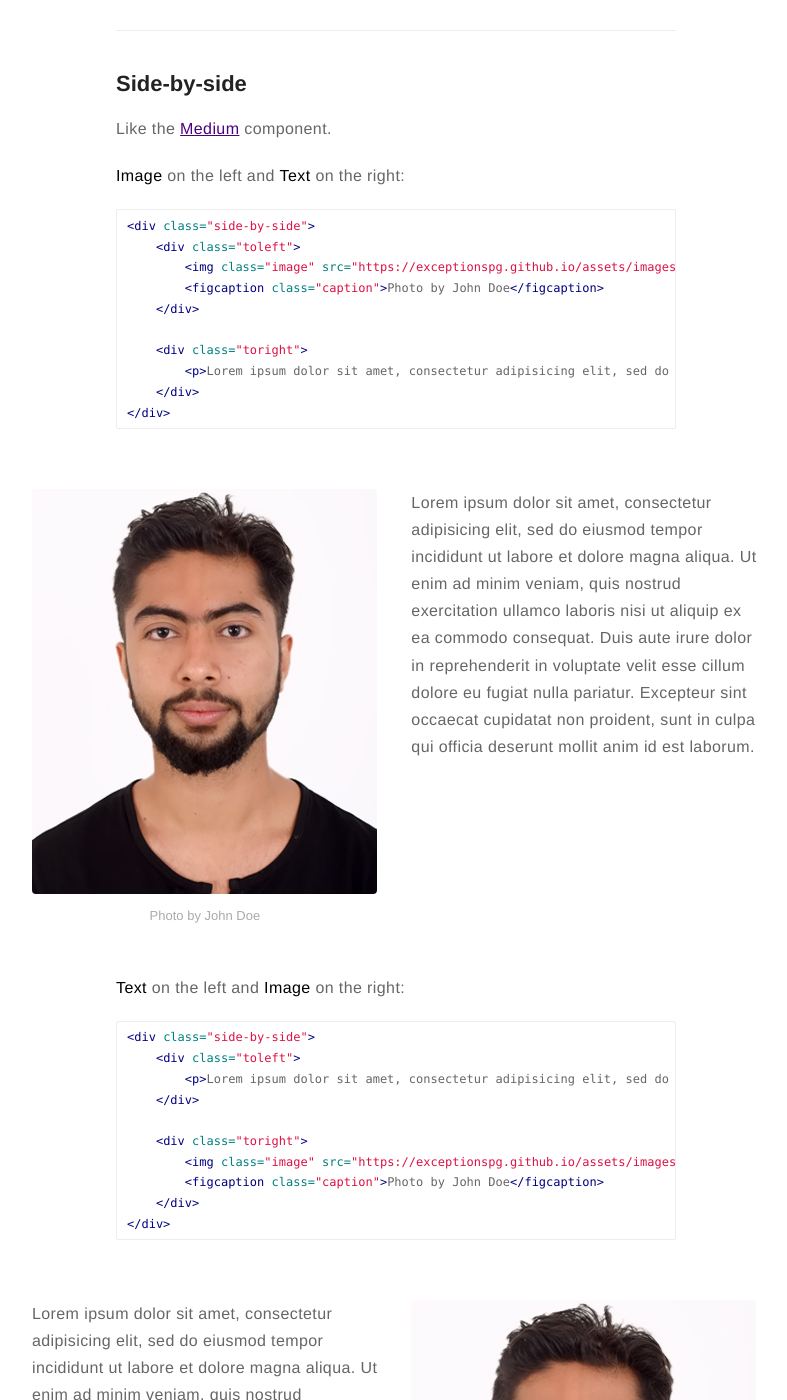
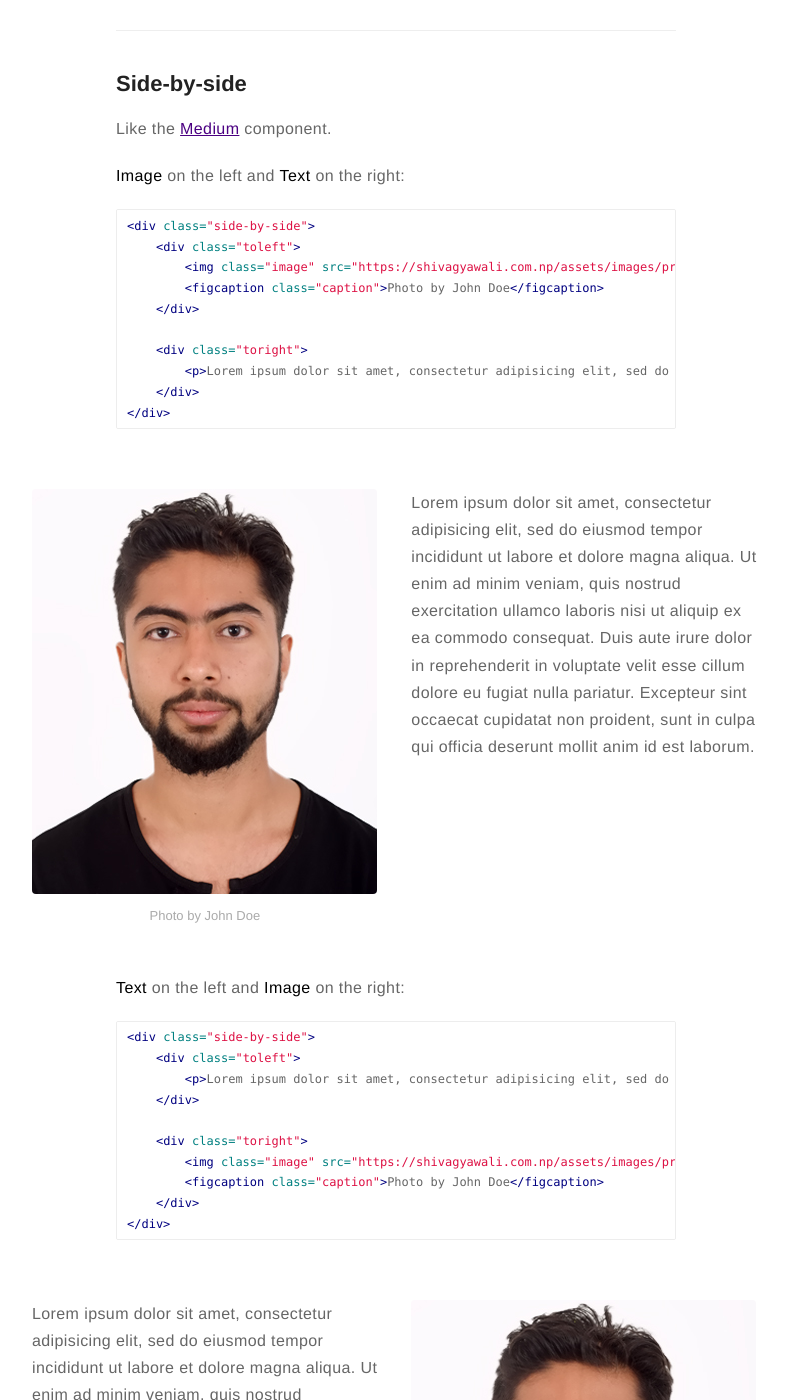
Before and after one commit to exceptionSPG/portfolio-with-jekyll, a Jekyll site: the page built from _posts/2015-02-24-markdown-extra-components.markdown, in a window 1280 px wide and 1400 px high, scrolled down 1070 px. Shown: the whole window, without its empty margins (244-1031 px from the left). Built offline with Jekyll 4.4.1, drawn with Linux system fonts in a browser that asks for light colours; nearby versions of some CDN libraries; comment, search, counter and statistics services are not loaded; part of the change alters nothing that is shown.

Commit message:
_config modified to include NWO information

```diff
--- a/_config.yml
+++ b/_config.yml
@@ -20,8 +20,10 @@ resume: true
 resume-external: false
 resume-url: assets/images/resume.pdf
 
-url: #https://shivagyawali.com.np
+url: https://shivagyawali.com.np
 # your url: https://USERNAME.github.io
+
+repository: exceptionSPG/portfolio-with-jekyll
 
 permalink: /:title/
 
```
